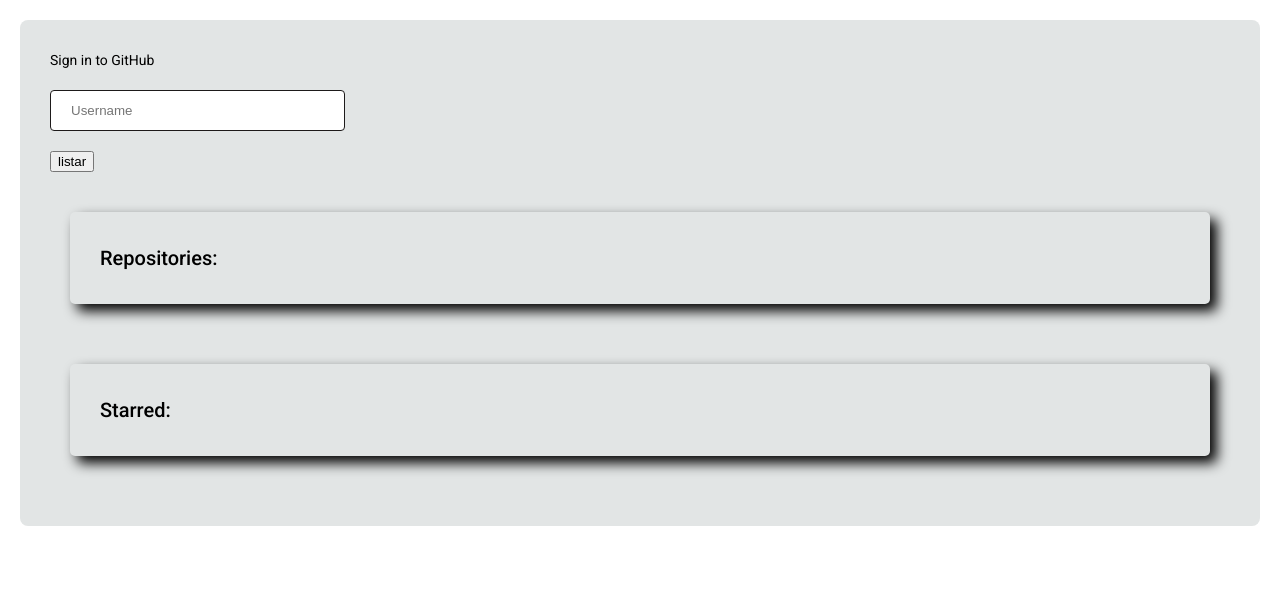
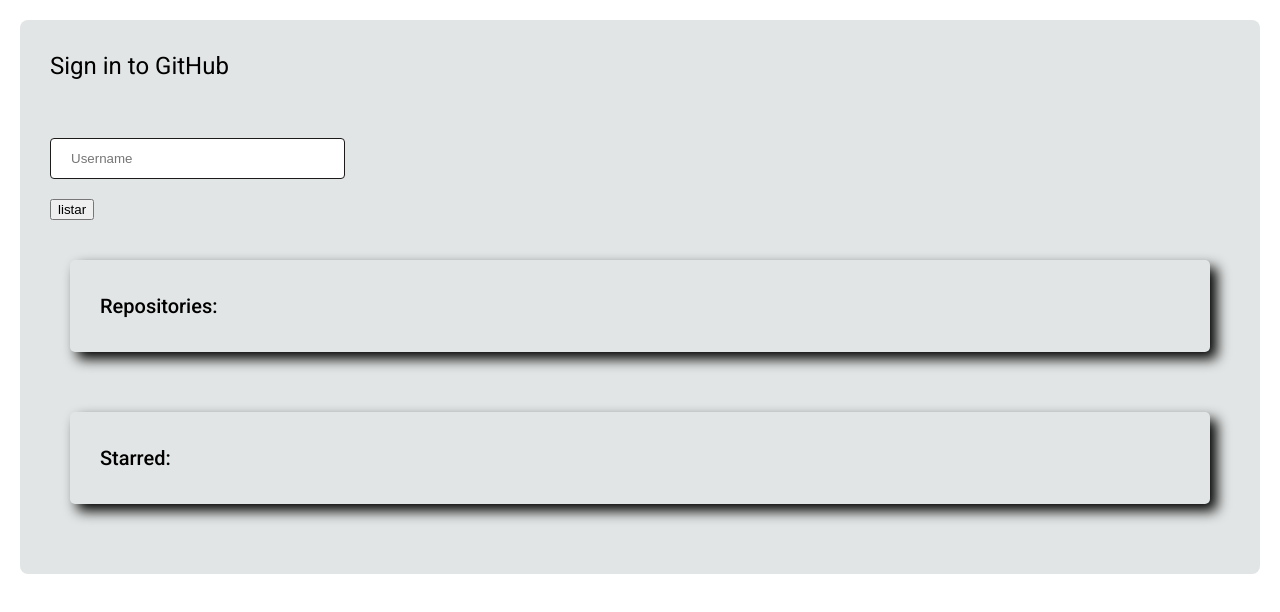
Before and after one commit to Lrrsouza/ProjectAngularSPA, an Angular app: page / in a window 1280 px wide. Shown: the top 612 px of the page. Built offline with nearby package versions, Linux system fonts and the light colour scheme.

Commit message:
Update home-spa

```diff
--- a/src/app/home-spa/home-spa.component.html
+++ b/src/app/home-spa/home-spa.component.html
@@ -1,6 +1,6 @@
 <div class="container">
   <form id="label_form">
-    <label for="userName">Sign in to GitHub</label><br />
+    <label for="userName"><h1>Sign in to GitHub</h1></label><br />
     <input
       type="text"
       id="userName"
--- a/src/app/home-spa/home-spa.component.scss
+++ b/src/app/home-spa/home-spa.component.scss
@@ -34,7 +34,6 @@
   padding: 30px;
   margin: 20px;
   width: 400px;
-  transition: all 0.3s ease-out;
 }
 
 .item2{
@@ -43,7 +42,6 @@
   padding: 30px;
   margin: 20px;
   width: 400px;
-  transition: all 0.3s ease-out;
 }
 
 h2{
@@ -52,5 +50,4 @@
   padding: 30px;
   margin: 20px;
   width: auto;
-  transition: all 0.3s ease-out;
 }
```
